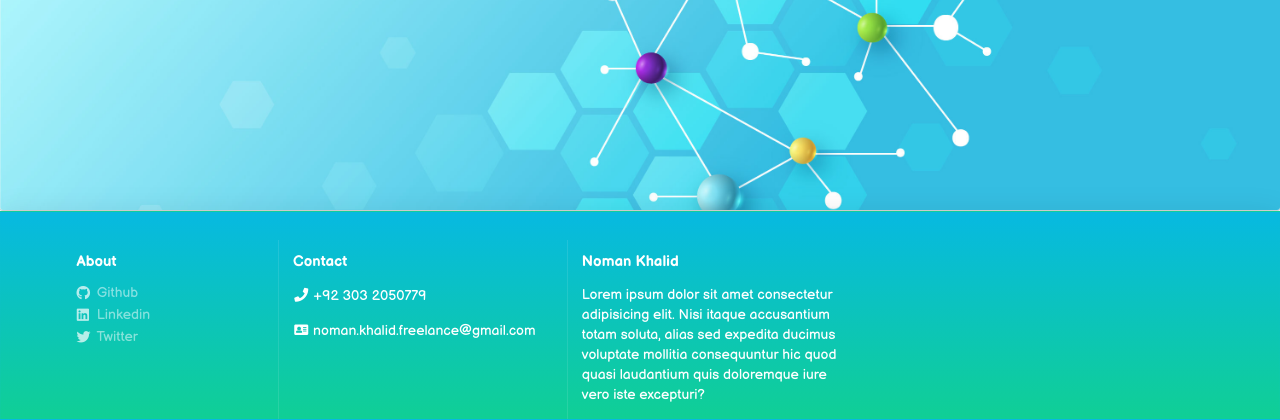
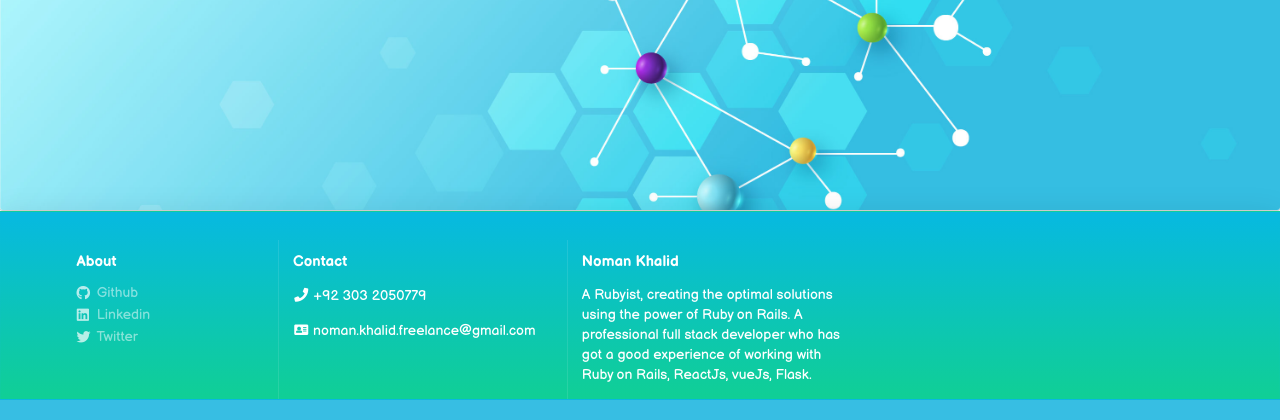
Before and after one commit to dev-nomi/I-guide, a Flask app: page /feedbacks in a window 1280 px wide. Shown: the part 631-1051 px from the top of the page. Run offline with Flask 2, Linux system fonts and the light colour scheme; data comes from the database, SQL or seed files in the repository; some libraries are stand-ins or nearby versions.

Commit message:
Added footer about text.

```diff
--- a/templates/layout.html
+++ b/templates/layout.html
@@ -127,9 +127,9 @@
           <div class="four wide column">
             <h4 class="ui inverted header">Noman Khalid</h4>
             <p style="color: white">
-              Lorem ipsum dolor sit amet consectetur adipisicing elit. Nisi itaque accusantium totam
-              soluta, alias sed expedita ducimus voluptate mollitia consequuntur hic quod quasi
-              laudantium quis doloremque iure vero iste excepturi?
+              A Rubyist, creating the optimal solutions using the power of Ruby on Rails. A
+              professional full stack developer who has got a good experience of working with Ruby
+              on Rails, ReactJs, vueJs, Flask.
             </p>
           </div>
         </div>
```
